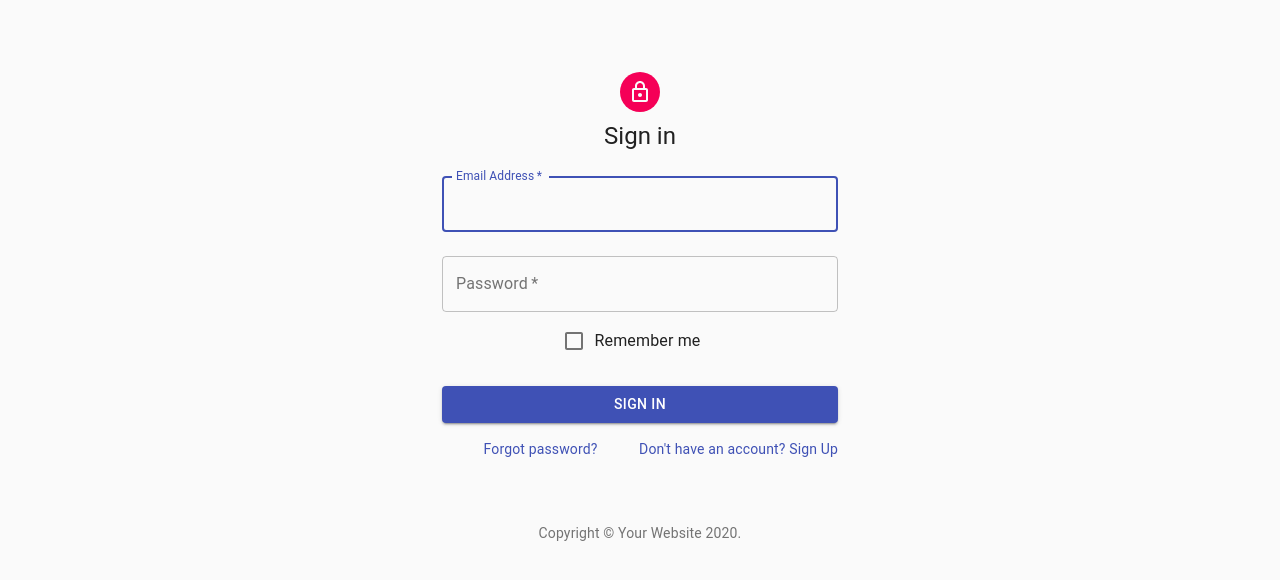
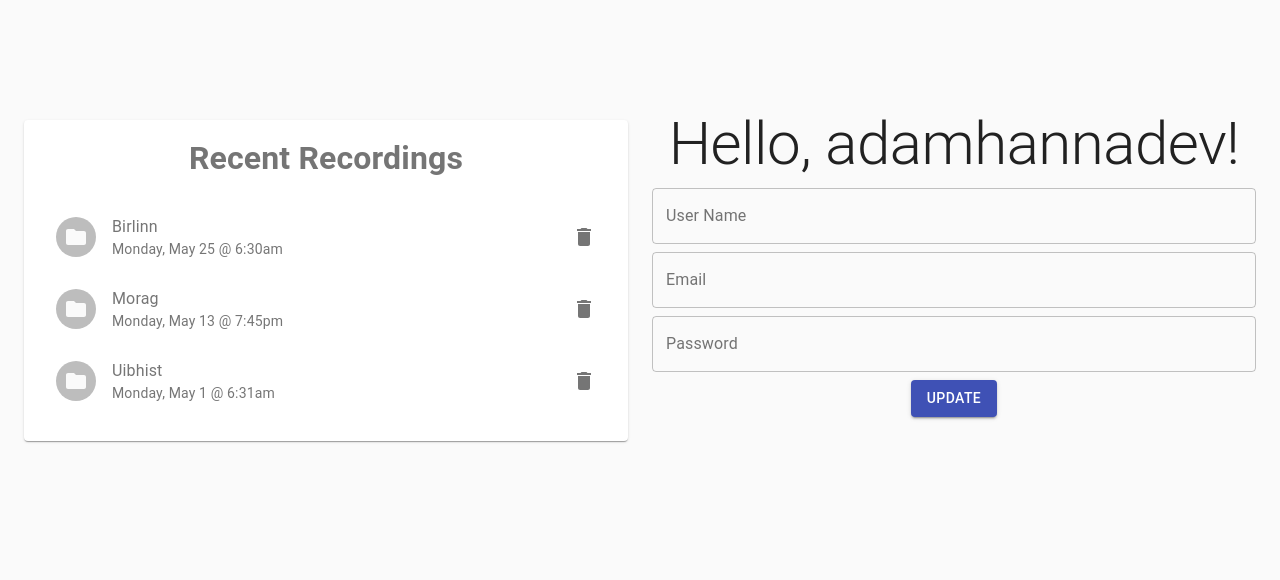
Before and after one commit to wenitte/teamcass-proj1, a React (Create React App) app: page /dashboard in a window 1280 px wide. Shown: the top 580 px of the page. Built offline with nearby package versions, Linux system fonts and the light colour scheme.

Commit message:
Create 'dashboard' component and include router

```diff
--- a/src/App.js
+++ b/src/App.js
@@ -1,11 +1,39 @@
+// Import react and utilities
 import React from 'react';
+import {
+  BrowserRouter as Router,
+  Switch,
+  Route
+} from "react-router-dom";
+// Import global styles
 import './App.css';
+// Impoort the page components
 import Landing from './Landing';
+import Dashboard from './components/dashboard/Dashboard';
+
 
 function App() {
   return (
     <div className="App" >
-      <Landing />
+      <Router>
+        <div>
+          {/*
+          A <Switch> looks through all its children <Route>
+          elements and renders the first one whose path
+          matches the current URL. Use a <Switch> any time
+          you have multiple routes, but you want only one
+          of them to render at a time
+        */}
+          <Switch>
+            <Route exact path="/">
+              <Landing />
+            </Route>
+            <Route path="/dashboard">
+              <Dashboard />
+            </Route>
+          </Switch>
+        </div>
+      </Router>
     </div>
   );
 }
--- /dev/null
+++ b/src/components/dashboard/Dashboard.js
@@ -0,0 +1,123 @@
+import React from 'react';
+import CssBaseline from '@material-ui/core/CssBaseline';
+import Container from '@material-ui/core/Container';
+import Paper from '@material-ui/core/Paper';
+import TextField from '@material-ui/core/TextField';
+import Button from '@material-ui/core/Button';
+import Typography from '@material-ui/core/Typography';
+import { createMuiTheme, makeStyles, ThemeProvider } from '@material-ui/core/styles';
+import List from '@material-ui/core/List';
+import ListItem from '@material-ui/core/ListItem';
+import ListItemAvatar from '@material-ui/core/ListItemAvatar';
+import ListItemSecondaryAction from '@material-ui/core/ListItemSecondaryAction';
+import ListItemText from '@material-ui/core/ListItemText';
+import Avatar from '@material-ui/core/Avatar';
+import IconButton from '@material-ui/core/IconButton';
+import Grid from '@material-ui/core/Grid';
+import FolderIcon from '@material-ui/icons/Folder';
+import DeleteIcon from '@material-ui/icons/Delete';
+
+const useStyles = makeStyles((theme) => ({
+    root: {
+        flexGrow: 1,
+    },
+    form: {
+        '& > *': {
+            marginTop: theme.spacing(1),
+        }
+    },
+    paper: {
+        marginTop: theme.spacing(15),
+        padding: theme.spacing(2),
+        textAlign: 'center',
+        color: theme.palette.text.secondary,
+    }
+}));
+
+const theme = createMuiTheme();
+
+theme.typography.h1 = {
+    fontSize: '2rem'
+}
+
+const recordings = [
+    {
+        title: 'Birlinn',
+        createdAt: 'Monday, May 25 @ 6:30am'
+    },
+    {
+        title: 'Morag',
+        createdAt: 'Monday, May 13 @ 7:45pm'
+    },
+    {
+        title: 'Uibhist',
+        createdAt: 'Monday, May 1 @ 6:31am'
+    }
+];
+
+function Recordings(props) {
+    const recordings = props.recordings;
+    const recordingList = recordings.map((recording) =>
+        <ListItem>
+            <ListItemAvatar>
+                <Avatar>
+                    <FolderIcon />
+                </Avatar>
+            </ListItemAvatar>
+            <ListItemText
+                primary={recording.title}
+                secondary={recording.createdAt}
+            />
+            <ListItemSecondaryAction>
+                <IconButton edge="end" aria-label="delete">
+                    <DeleteIcon />
+                </IconButton>
+            </ListItemSecondaryAction>
+        </ListItem>
+    );
+    return (
+        <List>
+            {recordingList}
+        </List>
+    )
+}
+
+export default function Dashboard() {
+    const classes = useStyles();
+    return (
+        <React.Fragment>
+            <ThemeProvider theme={theme}>
+                <CssBaseline />
+                <Container maxWidth="lg">
+                    <div className={classes.root}>
+                        <Grid container spacing={3}>
+                            <Grid item sm={6}>
+                                <Paper className={classes.paper}>
+                                    <Typography variant="h1" gutterBottom>
+                                        Recent Recordings
+                                </Typography>
+                                    <Grid item>
+                                        <div>
+                                            <Recordings recordings={recordings} />
+                                        </div>
+                                    </Grid>
+                                </Paper>
+                            </Grid>
+                            <Grid item sm={6} style={{ paddingTop: theme.spacing(15) }}>
+                                <Typography variant="h2">Hello, adamhannadev!</Typography>
+                                <form className={classes.form} noValidate autoComplete="off">
+                                    <TextField id="outlined-basic" label="Outlined" variant="outlined" fullWidth label="User Name" />
+                                    <TextField id="outlined-basic" label="Outlined" variant="outlined" fullWidth label="Email" />
+                                    <TextField id="outlined-basic" label="Outlined" variant="outlined" fullWidth label="Password" />
+                                    <Button variant="contained" color="primary">
+                                        Update
+                                </Button>
+                                </form>
+                            </Grid>
+                        </Grid>
+                    </div>
+                </Container>
+            </ThemeProvider>
+        </React.Fragment >
+    );
+}
```
